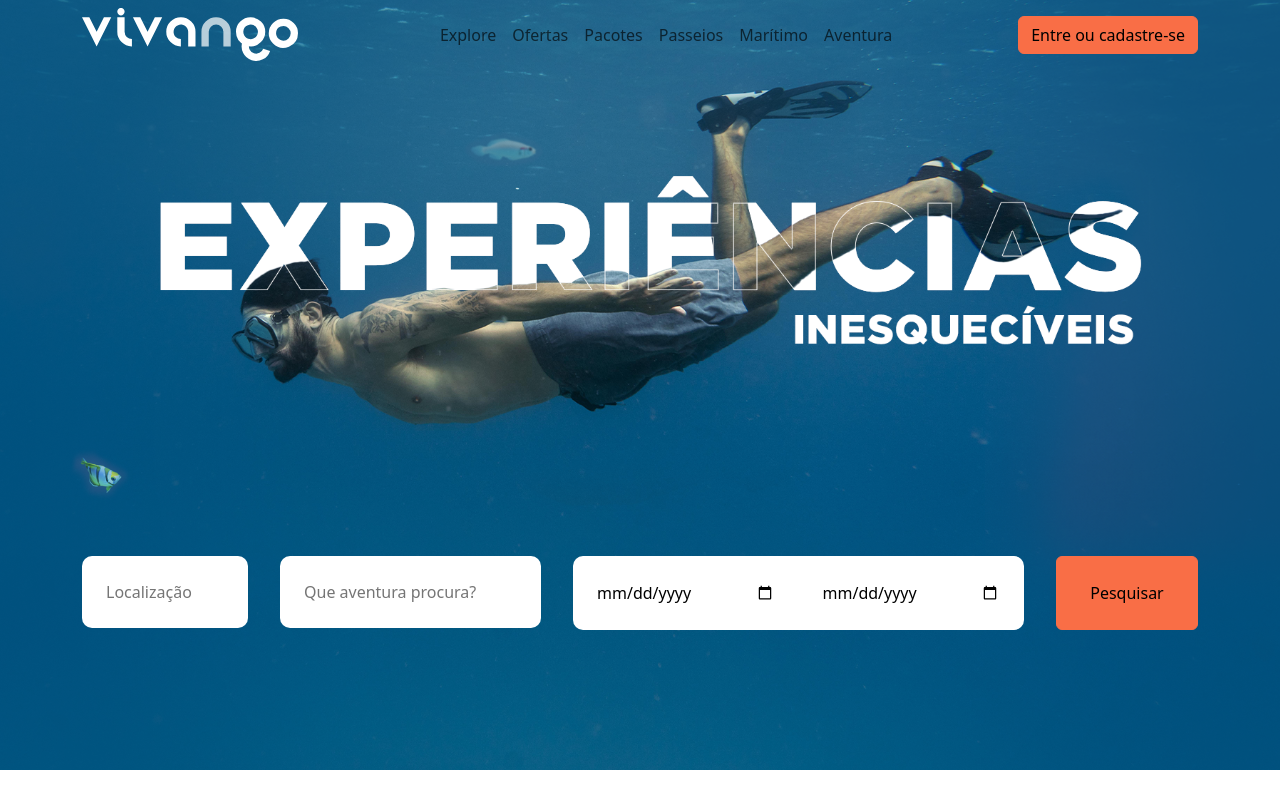
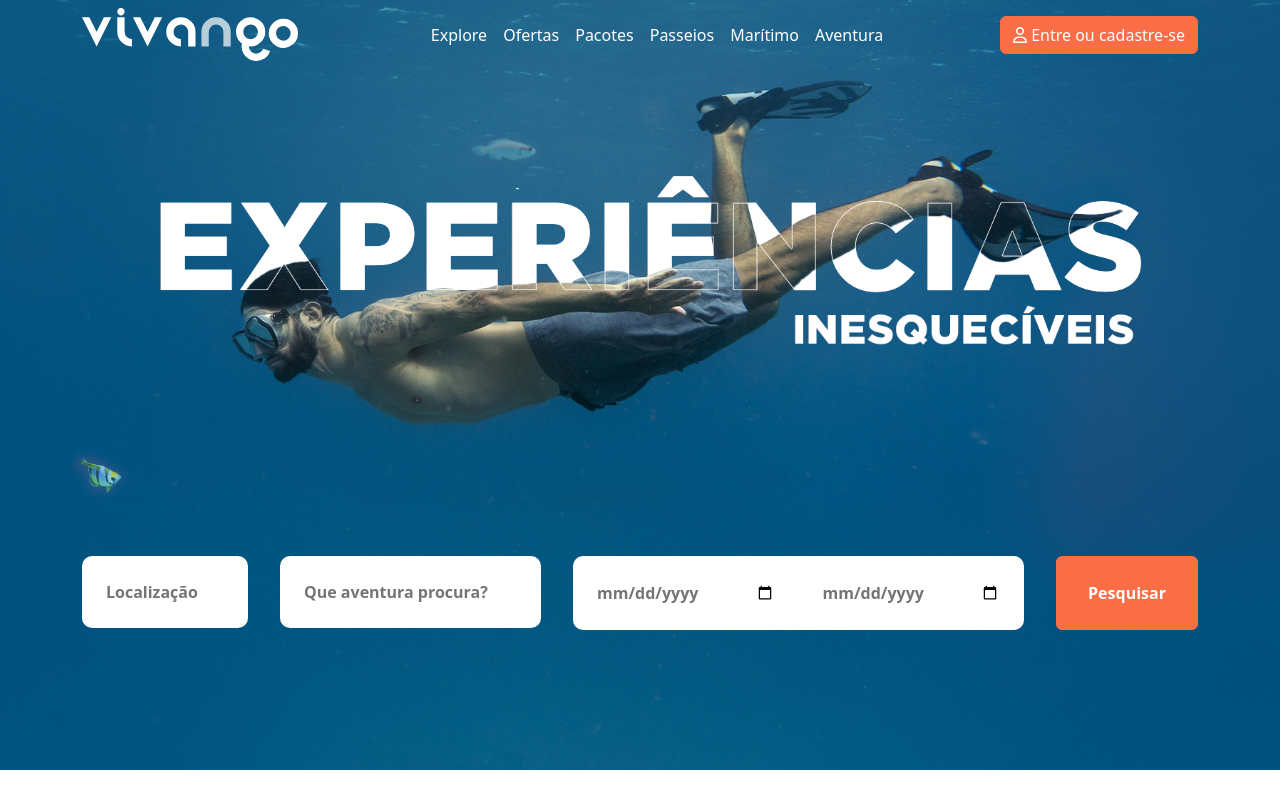
Before and after one commit to giullianoth/Vivango, a website: page index.html in a window 1280 px wide. Drawn offline with nearby package versions, Linux system fonts and the light colour scheme.

Commit message:
texto do menu e formulário de pesquisa

```diff
--- a/assets/styles/scss/_custom.scss
+++ b/assets/styles/scss/_custom.scss
@@ -1,3 +1,5 @@
+@import url('https://fonts.googleapis.com/css2?family=Jost:wght@100;200;300;400;500;600;700;800;900&display=swap');
+
 @import "variables";
 
 $theme-colors: (
@@ -17,4 +19,12 @@ $theme-colors: (
     "blackAlpha161": $color-blackAlpha161,
 );
 
+body {
+    font-family: 'Jost', sans-serif;
+}
+
+.btn-burntSienna {
+    color: white !important;
+}
+
 @import "../../../node_modules/bootstrap/scss/bootstrap.scss";
--- a/index.html
+++ b/index.html
@@ -28,31 +28,31 @@
             <span class="navbar-toggler-icon"></span>
           </button>
           <div class="collapse navbar-collapse" id="navbarSupportedContent">
-            <ul class="navbar-nav me-auto mb-2 mb-lg-0">
+            <ul class="navbar-nav me-auto mb-2 mb-lg-0 fw-medium">
               <li class="nav-item">
-                <a class="nav-link" href="#">Explore</a>
+                <a class="nav-link text-white" href="#">Explore</a>
               </li>
               <li class="nav-item">
-                <a class="nav-link" href="#">Ofertas</a>
+                <a class="nav-link text-white" href="#">Ofertas</a>
               </li>
               <li class="nav-item">
-                <a class="nav-link" href="#">Pacotes</a>
+                <a class="nav-link text-white" href="#">Pacotes</a>
               </li>
               <li class="nav-item">
-                <a class="nav-link" href="#">Passeios</a>
+                <a class="nav-link text-white" href="#">Passeios</a>
               </li>
               <li class="nav-item">
-                <a class="nav-link" href="#">Marítimo</a>
+                <a class="nav-link text-white" href="#">Marítimo</a>
               </li>
               <li class="nav-item">
-                <a class="nav-link" href="#">Aventura</a>
+                <a class="nav-link text-white" href="#">Aventura</a>
               </li>
             </ul>
           </div>
         </div>
 
         <div class="register">
-          <a href="#" class="btn btn-burntSienna">Entre ou cadastre-se</a>
+          <a href="#" class="btn btn-burntSienna fw-medium"><i class="fa-regular fa-user"></i> Entre ou cadastre-se</a>
         </div>
       </div>
     </nav>
@@ -69,20 +69,20 @@
           <form action="">
             <div class="row gap-2">
               <div class="col-2">
-                <input type="text" name="location" id="location" placeholder="Localização">
+                <input type="text" name="location" id="location" placeholder="Localização" class="fw-semibold text-gray2">
               </div>
 
               <div class="col-3">
-                <input type="text" name="search" id="search" placeholder="Que aventura procura?">
+                <input type="text" name="search" id="search" placeholder="Que aventura procura?" class="fw-semibold text-gray2">
               </div>
 
               <div class="date d-flex col-5">
-                <input type="date" name="date-start" id="date-start">
-                <input type="date" name="date-end" id="date-end">
+                <input type="date" name="date-start" id="date-start" class="fw-semibold text-gray2">
+                <input type="date" name="date-end" id="date-end" class="fw-semibold text-gray2">
               </div>
 
               <div class="col 2">
-                <button type="submit" class="btn btn-burntSienna">Pesquisar</button>
+                <button type="submit" class="btn btn-burntSienna fw-semibold">Pesquisar</button>
               </div>
             </div>
           </form>
```
Also changed, not shown: assets/images/icons/user.svg (added), assets/styles/css/style.css, assets/styles/css/style.min.css.
